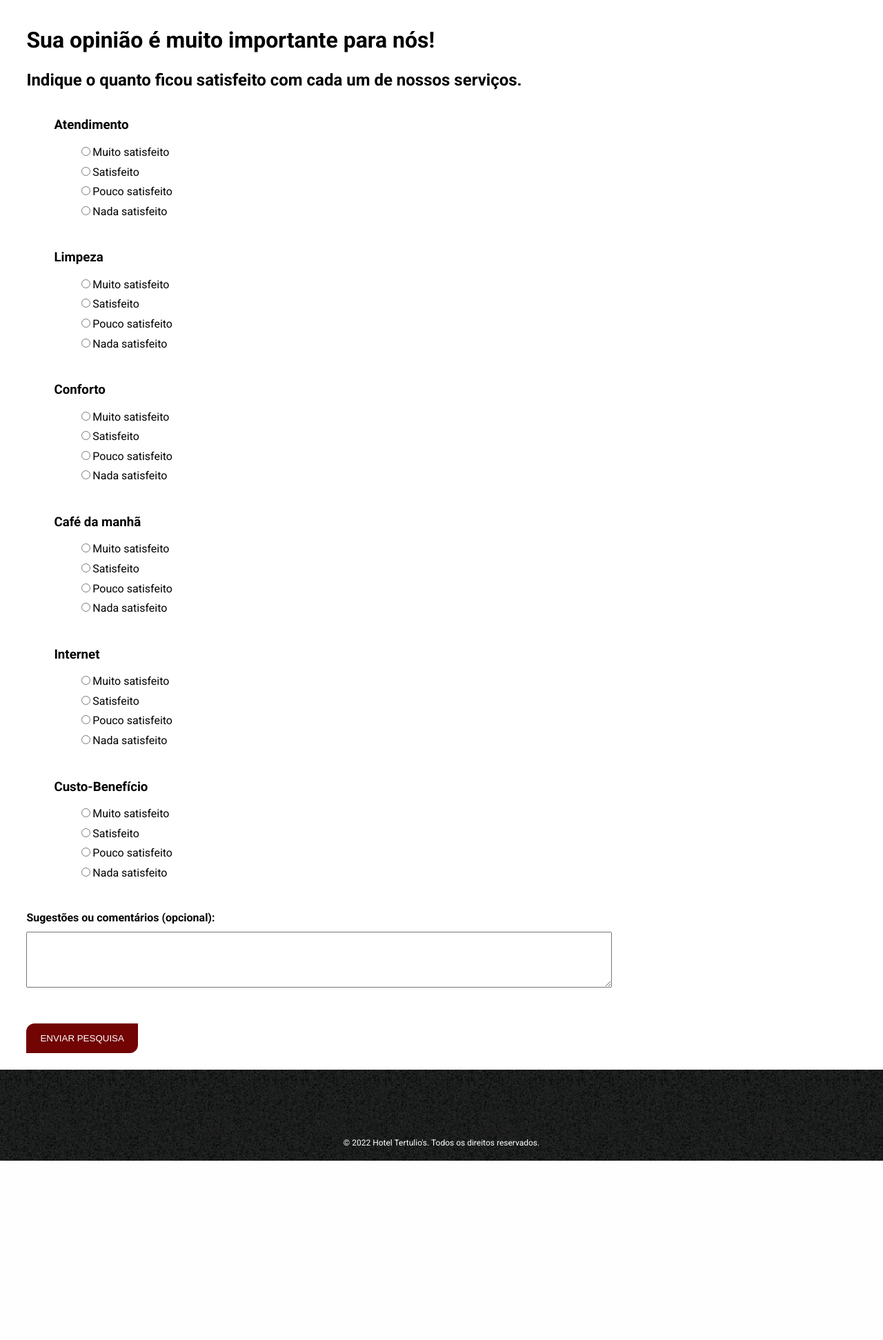
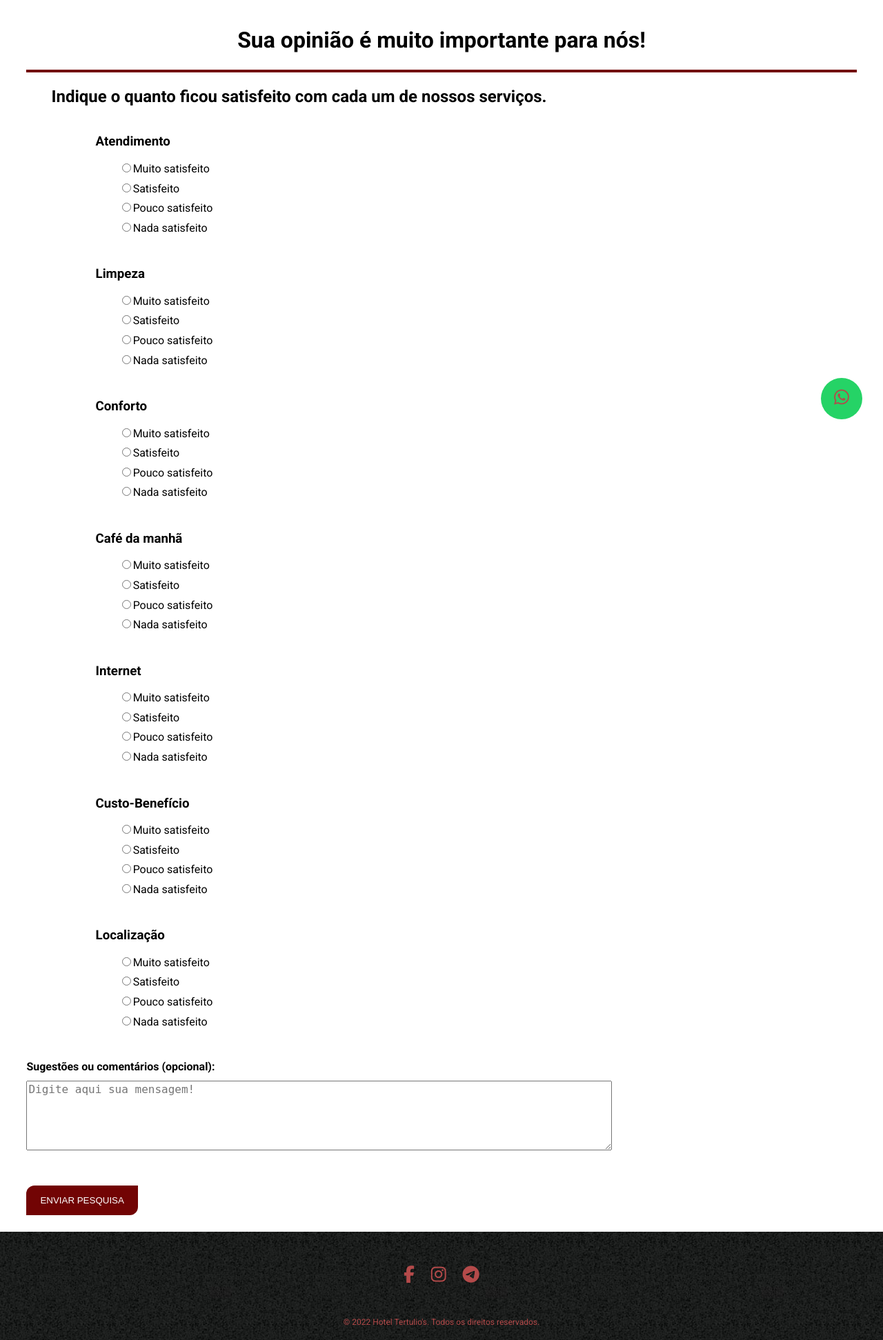
Before and after one commit to WellintonRafael/pesquisa_de_satisfacao, a Flask app: page / in a window 1280 px wide. Shown: the part 157-2100 px from the top of the page at 69% size. Before the commit the page ends 1840 px from the top, so only its background shows below. Run offline with Flask 2, Linux system fonts and the light colour scheme; some libraries are stand-ins or nearby versions.

Commit message:
Inclusão de icones das redes sociais

```diff
--- a/static/homepage.css
+++ b/static/homepage.css
@@ -45,8 +45,29 @@ nav a:hover {
     text-decoration: underline;
 }
 
-.titulo-principal, .titulo-pergunta {
+.lista {
+    margin-left: 5%;
+}
+
+.titulo-principal {
     line-height: 1.3em;
+    text-align: center;
+}
+
+.titulo-pergunta {
+    line-height: 1.3em;
+    margin-left: 3%
+}
+
+hr {
+    height: 4px;
+    width: 100%;
+    text-align: center;
+    position: relative;
+    background: #720404;
+    margin: 0 auto;
+    margin-bottom: 20px;
+    border: 0;
 }
 
 .item-avaliado {
@@ -62,6 +83,7 @@ nav a:hover {
 textarea {
     width: 70%;
     margin: 1% 0 0 0;
+    font-size: 16px;
 }
 
 .botao {
@@ -87,15 +109,29 @@ footer {
     padding: 50px 0 20px;
 }
 
-.facebook: {
-    \24D5;
-    text-align:center;
+.fa {
+    color: #B44A4A;
+    font-size: 25px;
+    padding: 0 10px 0 10px;
 }
 
 .copyright {
     font-size: 12px;
-    color: rgb(255,255,255);
+    color: #B44A4A;
     margin: 50px 0 0;
+}
+
+.whatsapp {
+    position: fixed;
+    width: 60px;
+    height: 60px;
+    bottom: 35px;
+    right: 30px;
+    background-color: #25d366;
+    color: #FFF;
+    border-radius: 45px;
+    text-align: center;
+    font-size: 30px;
 }
 
 
--- a/templates/homepage.html
+++ b/templates/homepage.html
@@ -7,7 +7,7 @@
     <link rel="stylesheet" href="{{ url_for('static', filename= 'reset.css') }}">
     <link rel="stylesheet" href="{{ url_for('static', filename= 'homepage.css') }}">
     <link href="{{ 'https://fonts.googleapis.com/css?family=Roboto:300,400,500,700,900' }}" rel="stylesheet">
-
+    <script src="https://kit.fontawesome.com/6e6ea9e421.js" crossorigin="anonymous"></script>
 </head>
 <body>
     <header>
@@ -24,6 +24,7 @@
     </header>
     <main>
         <h1 class="titulo-principal">Sua opinião é muito importante para nós!</h1>
+        <hr>
         <h2 class="titulo-pergunta">Indique o quanto ficou satisfeito com cada um de nossos serviços.</h2>
         <form>
             <ol class="lista">
@@ -62,16 +63,29 @@
                     <label class="item" for="radio-satisfeito"><input type="radio" name="custo_beneficio" value="satisfeito">Satisfeito</label>
                     <label class="item" for="radio-pouco_satisfeito"><input type="radio" name="custo_beneficio" value="pouco_satisfeito">Pouco satisfeito</label>
                     <label class="item" for="radio-nada_satisfeito"><input type="radio" name="custo_beneficio" value="nada_satisfeito">Nada satisfeito</label>
+
+                <li class="item-avaliado"><h3>Localização</h3></li>
+                    <label class="item" for="radio-muito_satisfeito"><input type="radio" name="localizacao" value="muito_satisfeito">Muito satisfeito</label>
+                    <label class="item" for="radio-satisfeito"><input type="radio" name="localizacao" value="satisfeito">Satisfeito</label>
+                    <label class="item" for="radio-pouco_satisfeito"><input type="radio" name="localizacao" value="pouco_satisfeito">Pouco satisfeito</label>
+                    <label class="item" for="radio-nada_satisfeito"><input type="radio" name="localizacao" value="nada_satisfeito">Nada satisfeito</label>
+
             </ol>
             <h4 class="item-avaliado">Sugestões ou comentários (opcional):</h4>
-            <textarea rows="5"></textarea>
+            <textarea rows="5" placeholder="Digite aqui sua mensagem!"></textarea>
             <input class="botao" type="submit" value="Enviar Pesquisa">
         </form>
     </main>
     <footer>
-        <a class="facebook" href="https://www.facebook.com/HotelTertulios" target="_blank"><i aria-hidden="true"></i></a>
+        <div class="sm">
+            <a href="https://www.facebook.com/HotelTertulios"><i class="fa fa-facebook"></i></a>
+            <a href="https://www.instagram.com/hoteltertuliosrc/"><i class="fa fa-instagram"></i></a>
+            <a href="https://t.me/Hotel_Tertulios"><i class="fa fa-telegram"></i></a>
+        </div>
+        <a class="whatsapp" href="https://api.whatsapp.com/send?phone=+55019996117400&amp;
+            text=Quero fazer uma reserva!" >
+            <i style="margin-top:16px" class="fa fa-whatsapp"></i></a>
         <p class="copyright">&copy; 2022 Hotel Tertulio's. Todos os direitos reservados.</p>
     </footer>
-
 </body>
 </html>
```
